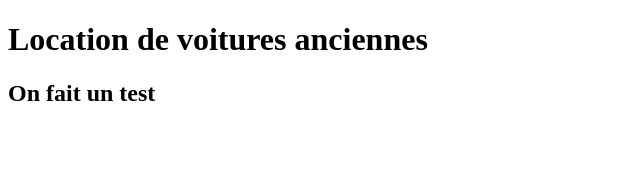
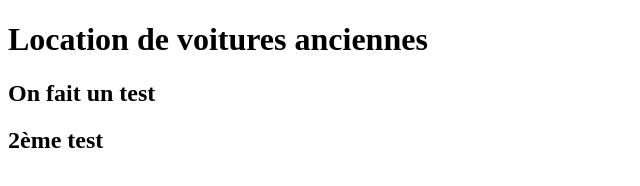
Before and after one commit to ozge-ispir/locationVoiture, a plain HTML site: page index.html in a window 1280 px wide. Shown: the whole page, without its empty margins (0-640 px from the left). Drawn offline with Linux system fonts and the light colour scheme.

Commit message:
second test

```diff
--- a/index.html
+++ b/index.html
@@ -8,5 +8,6 @@
     <body>
         <h1>Location de voitures anciennes</h1>
         <h2>On fait un test</h2>
+        <h2>2ème test</h2>
     </body>
 </html>
```
